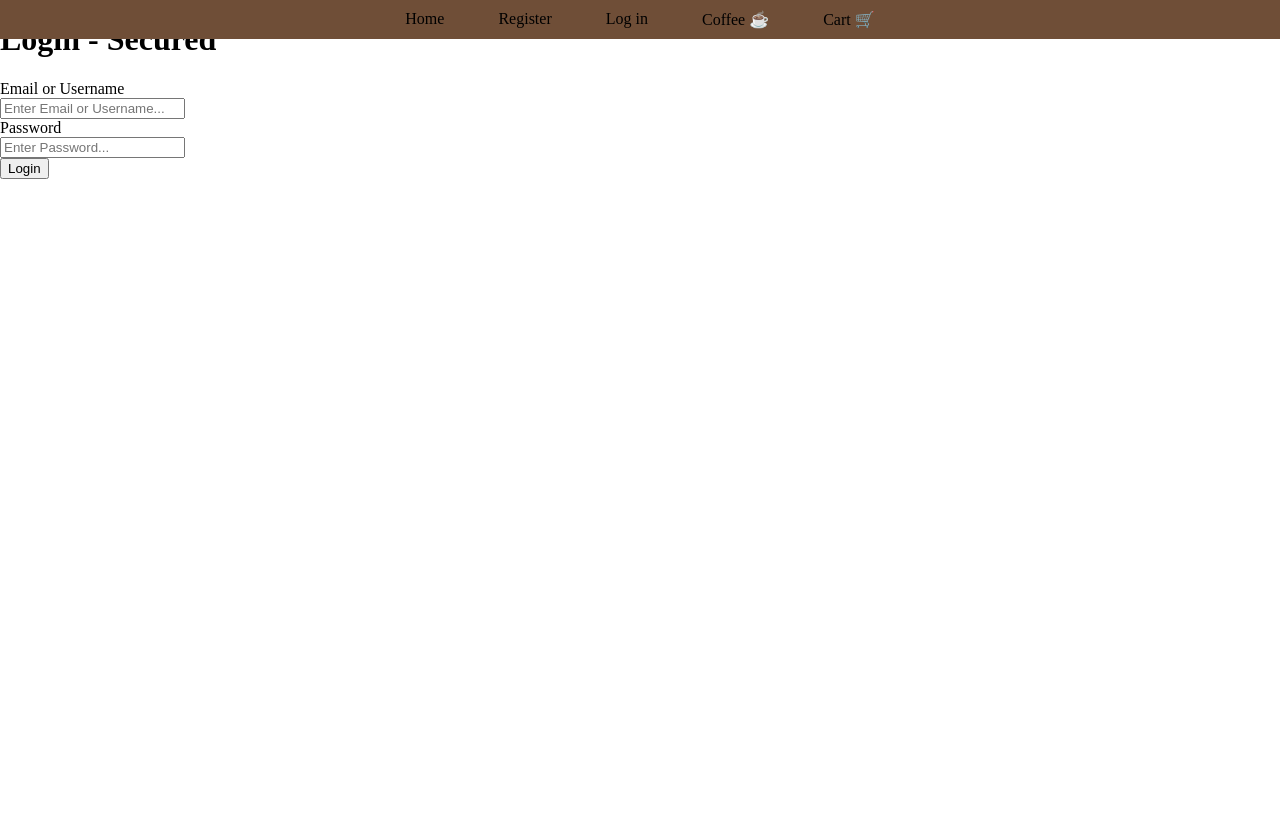
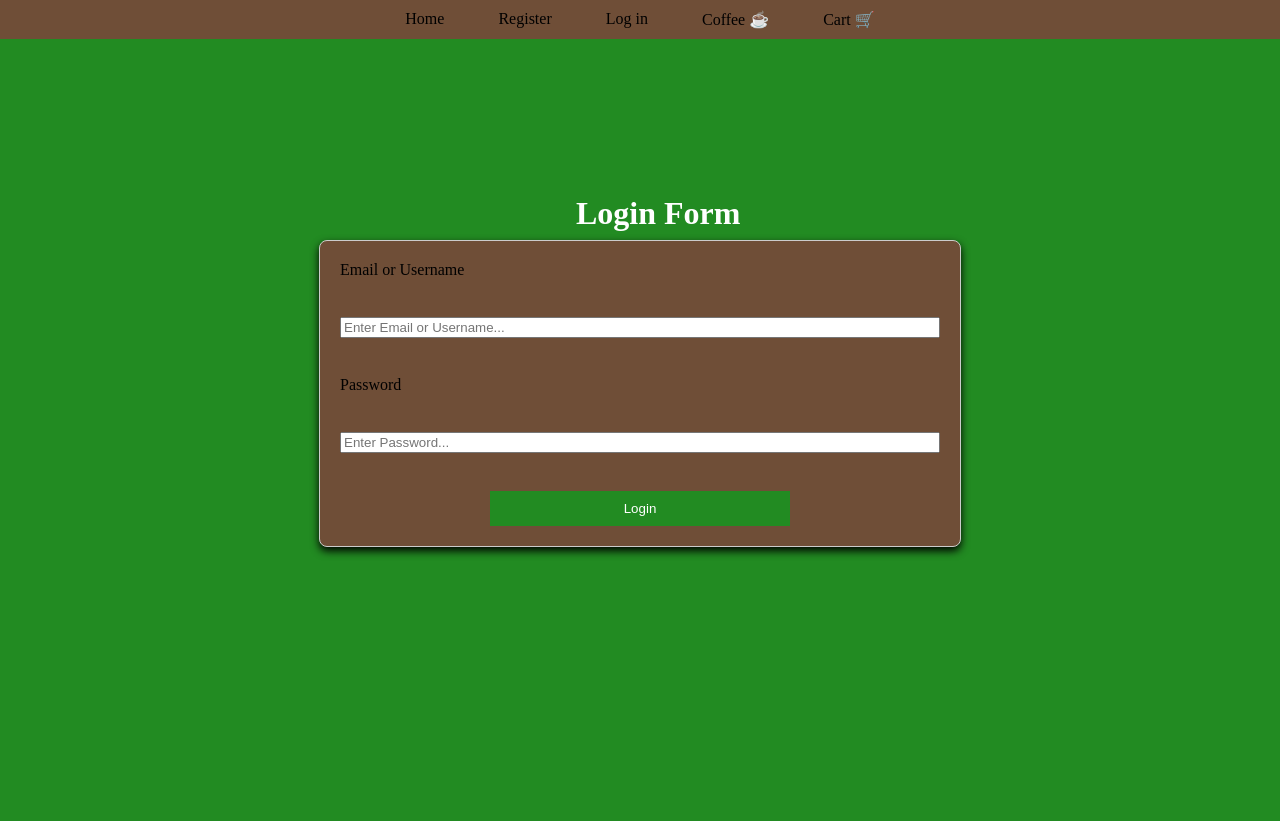
Before and after one commit to xRaiinBow-Coder/Development, a PHP site: page /login.php in a window 1280 px wide. After the commit the page ends 557 px from the top, so only its background shows below. Run offline with PHP 8.4, Linux system fonts and the light colour scheme.

Commit message:
css i guess

```diff
--- a/cmp214/home.php
+++ b/cmp214/home.php
@@ -72,7 +72,7 @@ while ($row = $query->fetch(PDO::FETCH_ASSOC)) {
                 <div class="product-info">
                     <h3><?= $p->name() ?></h3>
                     <p><?= $p->description() ?></p>
-                    <p>Price: $<?= number_format($p->price(), 2) ?></p>
+                    <p>Price: £<?= number_format($p->price(), 2) ?></p>
                 </div>
                 <form method="post" action="">
                     <input type="hidden" name="csrf_token" value="<?= $_SESSION['csrf_token']; ?>">  <!-- CSRF Token -->
--- a/cmp214/login.php
+++ b/cmp214/login.php
@@ -5,8 +5,9 @@ error_reporting(E_ALL);
 
 session_start();
 
+include 'SessionHacking.php';
 require 'DB.php';
-include 'SessionHacking.php';
+
 
 
 if (isset($_POST['login'])) {
@@ -70,20 +71,71 @@ if (isset($_POST['login'])) {
 <head>
     <meta charset="UTF-8">
     <meta name="viewport" content="width=device-width, initial-scale=1.0">
-    <link rel="stylesheet" href="style2.css">
+    <link rel="stylesheet" >
     <title>Login Form</title>
+    <style>
+
+        body {
+            background-color: #228B22
+        }
+
+        .LogInForm {
+            position: absolute;
+            top: 30%;
+            left: 50%;
+            transform: translateX(-50%);
+            border: 1px solid #ccc;
+            border-radius: 8px;
+            box-shadow: 0 4px 8px black;
+            background-color: #6F4E37;
+            padding: 20px;
+            width: 600px;
+            display: flex;
+            flex-direction: column;
+            gap: 10px;
+            backdrop-filter: blur(10px);
+        }
+
+        input[type="submit"] {
+            background-color:  #228B22;
+            color: white;
+            border: none;
+            padding: 10px 20px;
+            cursor: pointer;
+            width: 50%;
+            display: block;
+            margin: 0 auto;
+        }
+
+        input[type="submit"]:hover {
+            background-color: white;
+            color: black;
+        }
+
+        h1 {
+            margin-top: 75px;
+            font-weight: bold;
+            color: #fff;
+            position: absolute;
+            top: 15%;
+            left: 45%;
+        }
+
+
+
+    </style>
 </head>
 <body>
 <?php include 'nav.php'; ?>
 
-    <h1>Login - Secured</h1>
+    <h1>Login Form</h1>
 
 
     <?php if (isset($_SESSION['loggedin']) && $_SESSION['loggedin'] === true): ?>
         <p>Welcome, <?= $_SESSION['username'] ?>!</p>
         <p><a href="chekout.php">Proceed to Checkout</a></p>
     <?php else: ?>
-        <form method="post">
+        <form method="post" class="LogInForm">
 
             <input type="hidden" name="csrf_token" value="<?php echo $_SESSION['csrf_token']; ?>">
 
```
Also changed, not shown: cmp214/AdminDeleteProducts.php (added, +22 -0 lines), cmp214/DisplayProducts.php (+85 -6 lines), cmp214/Register.css (deleted, +0 -8 lines), cmp214/register.php (+44 -4 lines).
